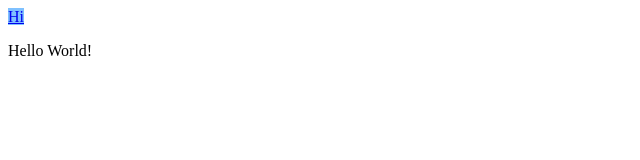
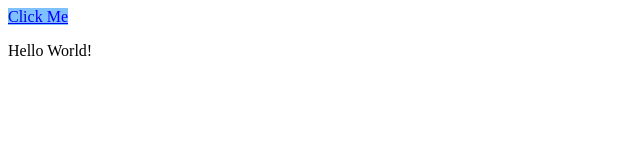
Before and after one commit to leo870219/git-practise, a plain HTML site: page index.html in a window 1280 px wide. Shown: the full height of the page, 0-640 px from the left. Drawn offline with Linux system fonts and the light colour scheme.

Commit message:
feat(AITEAM-002): 調整連結文字

```diff
--- a/index.html
+++ b/index.html
@@ -13,7 +13,7 @@
 </style>
 <body>
     <div id="app">
-        <a href="#">Hi</a>
+        <a href="#">Click Me</a>
         <p>Hello World!</p>
     </div>
 </body>
```
